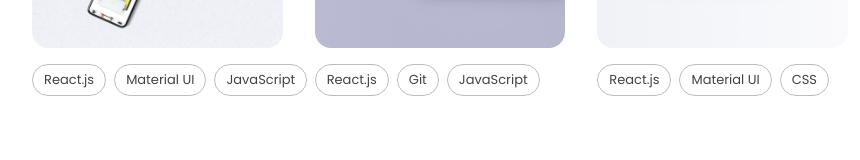
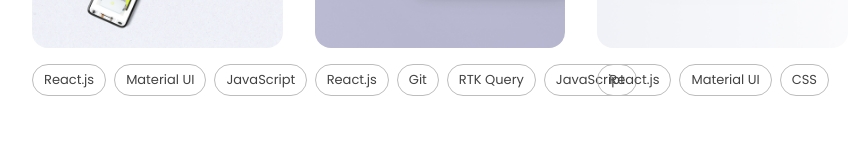
Before and after one commit to orellanamr/orellanamr.github.io, a React (Vite) app: page / in a window 1280 px wide. Shown: the part 1412-1572 px from the top of the page, without its empty margins (200-1060 px from the left). Built offline with nearby package versions, Linux system fonts and the light colour scheme.

Commit message:
Update Projects component to include RTK Query in technologies list

```diff
--- a/src/components/Projects.jsx
+++ b/src/components/Projects.jsx
@@ -37,7 +37,7 @@ const projects = [
     liveLink: "",
     image: Reco,
     logo: Reco_logo,
-    technologies: ["React.js", "Git", "JavaScript"],
+    technologies: ["React.js", "Git", "RTK Query", "JavaScript"],
   },
   {
     id: 3,
```
